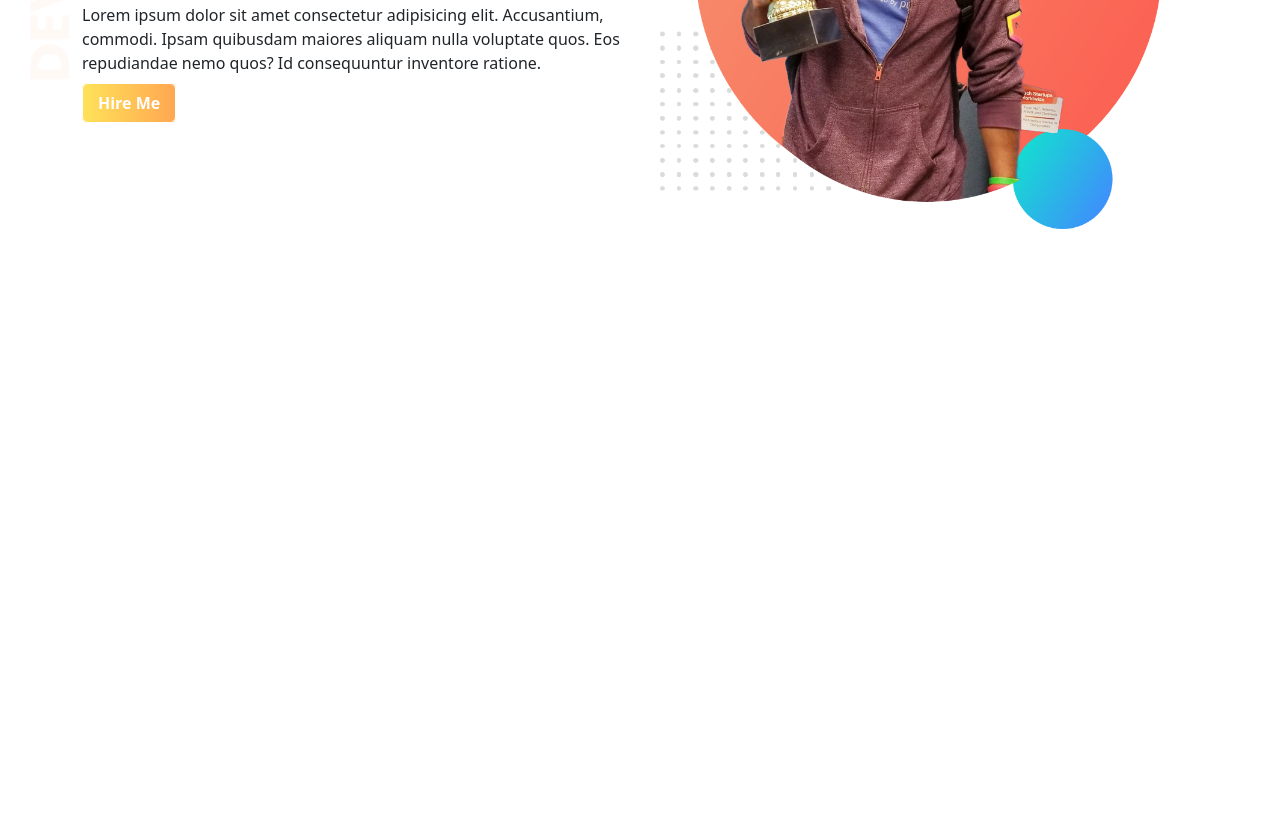
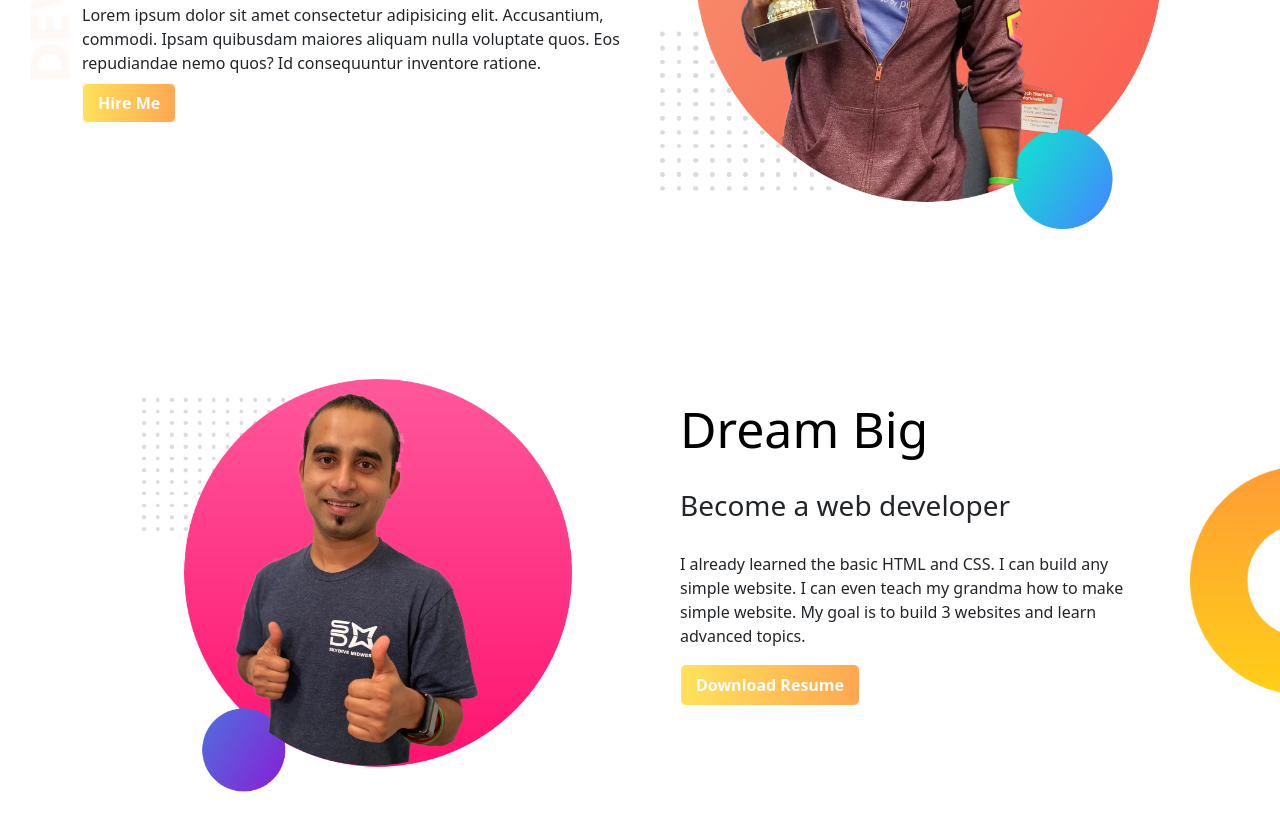
Before and after one commit to marufurs4294/first-portfolio, a plain HTML site: page index.html in a window 1280 px wide. Shown: the part 280-1115 px from the top of the page. Before the commit the page ends 800 px from the top, so only its background shows below. Drawn offline with nearby package versions, Linux system fonts and the light colour scheme.

Commit message:
Big Dream Section

```diff
--- a/index.html
+++ b/index.html
@@ -30,8 +30,16 @@
 
 <!-- Dream Section -->
 <section class="dream-section">
-  <div class="half">
-    <img src="" alt="">
+  <div class="container">
+    <div class="half dream">
+      <img src="image/jhankar2.png" alt="">
+    </div>
+    <div class="half dream">
+      <h1>Dream Big</h1>
+      <h3>Become a web developer</h3>
+      <p>I already learned the basic HTML and CSS. I can build any simple website. I can even teach my grandma how to make simple website. My goal is to build 3 websites and learn advanced topics.</p>
+      <a target="blank" type="button" href="">Download Resume</a>
+    </div>
   </div>
 </section>
 
--- a/style.css
+++ b/style.css
@@ -38,3 +38,24 @@ h5{
     border: 1px solid white;
     border-radius: 6px;
 }
+section{
+    margin-bottom: 100px;
+}
+/* Dream Section */
+
+.dream-section{
+    display: flex;
+    background-image: url(image/dream-bg.png);
+    background-repeat: no-repeat;
+    background-position: right;
+    background-size: 90px;
+}
+.dream{
+    padding: 40px;
+}
+h1, h3{
+    margin-bottom: 30px;
+}
+img{
+    width: 90%;
+}
```
